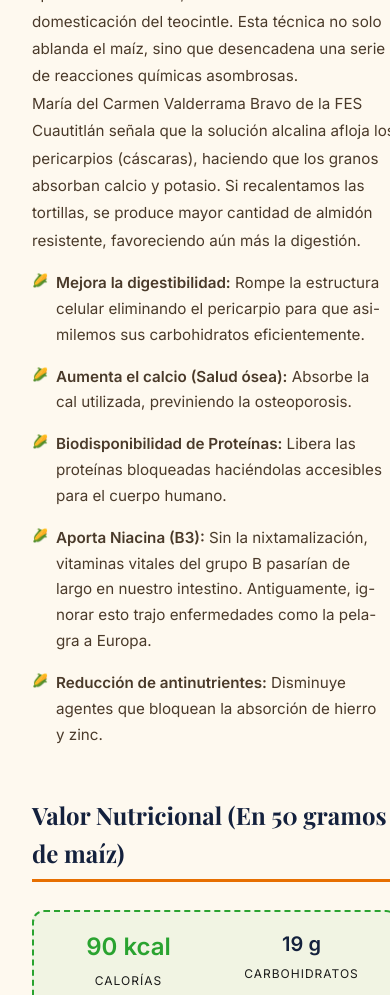
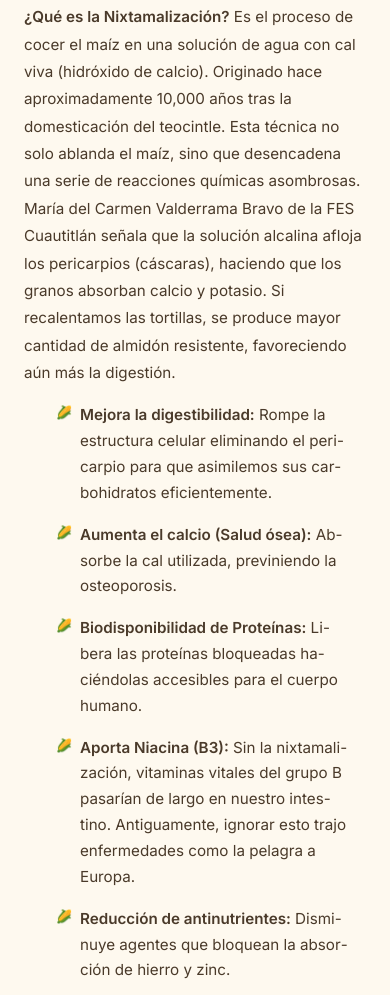
Before and after one commit to alexanderdiego19537-svg/Herencia-de-el-maiz, a website: page paginas/categorias/nutricion.html in a window 390 px wide. Shown: the part 3492-4487 px from the top of the page. Drawn offline with nearby package versions, Linux system fonts and the light colour scheme.

Commit message:
fix: global box-sizing and padding limits to stop mobile left-edge text overflow

```diff
--- a/css/estilos.css
+++ b/css/estilos.css
@@ -55,6 +55,7 @@ html {
     scroll-behavior: smooth;
     overflow-x: hidden;
     width: 100vw;
+    box-sizing: border-box;
 }
 
 body {
@@ -67,6 +68,9 @@ body {
     flex-direction: column;
     overflow-x: hidden;
     width: 100vw;
+    padding: 0;
+    margin: 0;
+    box-sizing: border-box;
 }
 
 a {
@@ -532,14 +536,15 @@ img {
 }
 
 /* ============================================
-   CONTENIDO DE PÁGINAS INTERNAS
+   CONTENIDO GENERAL Y SECCIONES
    ============================================ */
 .contenido-pagina {
-    max-width: 900px;
+    flex: 1;
+    padding: 3rem 1.5rem;
+    max-width: 1200px;
     margin: 0 auto;
-    padding: 3rem 2rem;
-    flex: 1;
-    animation: aparecerAbajo 0.6s ease;
+    width: 100%;
+    box-sizing: border-box;
 }
 
 .seccion {
--- a/paginas/categorias/nutricion.html
+++ b/paginas/categorias/nutricion.html
@@ -150,7 +150,7 @@
             <p>María del Carmen Valderrama Bravo de la FES Cuautitlán señala que la solución alcalina afloja los
                 pericarpios (cáscaras), haciendo que los granos absorban calcio y potasio. Si recalentamos las
                 tortillas, se produce mayor cantidad de almidón resistente, favoreciendo aún más la digestión.</p>
-            <ul style="word-wrap: break-word; overflow-wrap: break-word; hyphens: auto; padding-right: 1rem;">
+            <ul style="word-wrap: break-word; overflow-wrap: break-word; hyphens: auto; padding-right: 1rem; padding-left: 1.5rem; margin-left: 0.5rem;">
                 <li><strong>Mejora la digestibilidad:</strong> Rompe la estructura celular eliminando el pericarpio para
                     que asimilemos sus carbohidratos eficientemente.</li>
                 <li><strong>Aumenta el calcio (Salud ósea):</strong> Absorbe la cal utilizada, previniendo la
```
